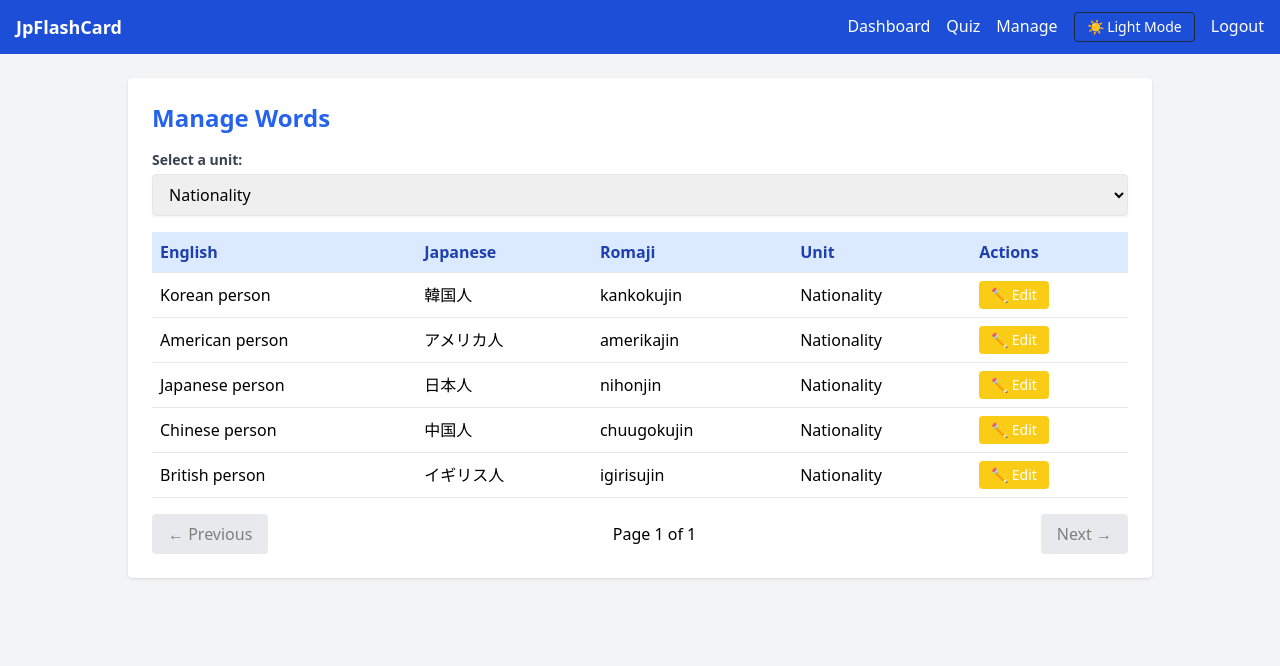
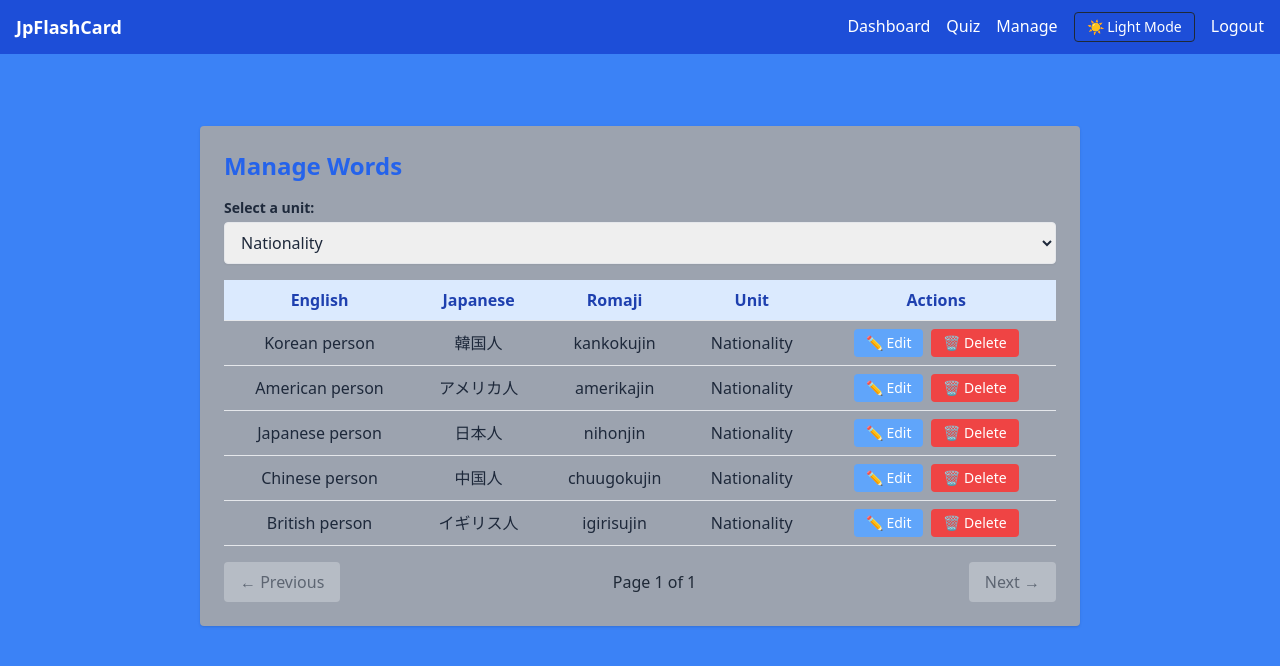
Before and after one commit to J0hn316/JpFlashCardApp, a Vue app: page /manage-words in a window 1280 px wide. Shown: the top 666 px of the page. Built offline with nearby package versions, Linux system fonts and the light colour scheme; sample sign-in values are in the browser's storage.

Commit message:
Refactor layout and components to use GlobalLayout component

```diff
--- a/src/App.vue
+++ b/src/App.vue
@@ -1,14 +1,20 @@
 <template>
-  <div class="min-h-screen bg-white text-black dark:bg-gray-900 dark:text-white transition-colors">
+  <div
+    class="min-h-screen bg-blue-500 text-slate-800 dark:bg-gray-900 dark:text-white transition-colors"
+  >
     <AppNavbar v-if="showNavbar" />
-    <RouterView />
+    <!-- Global Layout Wrapper around RouterView -->
+    <GlobalLayout>
+      <RouterView />
+    </GlobalLayout>
   </div>
 </template>
 
 <script setup>
 import { computed } from 'vue'
 import { useRoute } from 'vue-router'
-import AppNavbar from './components/AppNavbar.vue'
+import AppNavbar from '@/components/AppNavbar.vue'
+import GlobalLayout from '@/layout/GlobalLayout.vue'
 
 const route = useRoute()
 
--- a/src/assets/main.postcss
+++ b/src/assets/main.postcss
@@ -3,12 +3,12 @@
 @tailwind utilities;
 
 html {
-  @apply bg-white text-black;
+  @apply transition-colors duration-300;
   transition:
     background-color 0.3s,
     color 0.3s;
 }
 
-.dark html {
-  @apply bg-gray-900 text-white;
+body {
+  @apply transition-colors duration-300;
 }
--- /dev/null
+++ b/src/layout/GlobalLayout.vue
@@ -0,0 +1,5 @@
+<template>
+  <main class="max-w-5xl mx-auto p-6">
+    <slot />
+  </main>
+</template>
--- a/src/pages/FlashcardQuiz.vue
+++ b/src/pages/FlashcardQuiz.vue
@@ -1,6 +1,7 @@
 <template>
+  <GlobalLayout>
     <div
-    class="p-4 max-w-4xl mx-auto bg-white dark:bg-gray-900 text-black dark:text-white min-h-screen"
+      class="p-4 max-w-4xl mx-auto bg-gray-300 dark:bg-gray-900 text-black dark:text-white min-h-screen"
     >
       <h1 class="text-2xl font-bold mb-4">Flashcard Quiz</h1>
       <UnitSelector />
@@ -12,11 +13,13 @@
         <p class="mt-4 text-gray-600">Please select a unit to start the quiz.</p>
       </div>
     </div>
+  </GlobalLayout>
 </template>
 
 <script setup>
 import { computed } from 'vue'
 import { useStore } from 'vuex'
+import GlobalLayout from '@/layout/GlobalLayout.vue'
 import FlashcardList from '@/components/FlashcardList.vue'
 import UnitSelector from '@/components/UnitSelector.vue'
 
--- a/src/pages/ManageWords.vue
+++ b/src/pages/ManageWords.vue
@@ -1,18 +1,20 @@
 <template>
-  <div class="min-h-screen bg-gray-100 p-6">
-    <div class="max-w-5xl mx-auto bg-white p-6 rounded shadow">
-      <h1 class="text-2xl font-bold text-blue-600 mb-4">Manage Words</h1>
-
+  <GlobalLayout>
+    <div class="min-h-screen p-6 dark:bg-gray-900 transition-colors">
+      <div
+        class="max-w-5xl mx-auto p-6 bg-gray-400 dark:bg-gray-800 rounded shadow transition-colors"
+      >
+        <h1 class="text-2xl font-bold mb-4 text-blue-600 dark:text-blue-300">Manage Words</h1>
         <!-- Unit Selector -->
         <div class="mb-4">
-        <label for="unitSelect" class="block text-sm font-semibold text-gray-700 mb-1">
+          <label for="unitSelect" class="block text-sm font-semibold mb-1 dark:text-white">
             Select a unit:
           </label>
           <select
             id="unitSelect"
             v-model="selectedUnit"
             @change="setUnit"
-          class="w-full border px-3 py-2 rounded shadow-sm"
+            class="w-full border px-3 py-2 rounded shadow-sm dark:bg-gray-700 dark:text-white"
           >
             <option disabled value="">-- Select a unit --</option>
             <option v-for="unit in availableUnits" :key="unit" :value="unit">
@@ -20,46 +22,72 @@
             </option>
           </select>
         </div>
-
+        <!-- Loading Spinner -->
+        <div v-if="isLoading" class="flex justify-center items-center p-4">
+          <div
+            class="w-8 h-8 border-4 border-blue-500 border-t-transparent rounded-full animate-spin"
+          ></div>
+        </div>
         <!-- Words Table -->
-      <table class="w-full text-left border-collapse table-auto">
+        <table class="w-full text-left border-collapse table-auto transition-colors">
           <thead>
-          <tr class="bg-blue-100 text-blue-800">
-            <th class="p-2 border-b">English</th>
-            <th class="p-2 border-b">Japanese</th>
-            <th class="p-2 border-b">Romaji</th>
-            <th class="p-2 border-b">Unit</th>
-            <th class="p-2 border-b">Actions</th>
+            <tr class="bg-blue-100 text-blue-800 dark:bg-gray-700 dark:text-blue-200">
+              <th class="p-2 border-b font-bold text-center">English</th>
+              <th class="p-2 border-b font-bold text-center">Japanese</th>
+              <th class="p-2 border-b font-bold text-center">Romaji</th>
+              <th class="p-2 border-b font-bold text-center">Unit</th>
+              <th class="p-2 border-b font-bold text-center">Actions</th>
             </tr>
           </thead>
-        <tbody>
+          <TransitionGroup name="fade-table" tag="tbody">
             <tr
               v-for="(word, index) in paginatedWords"
               :key="index"
-            class="hover:bg-blue-50 transition"
+              :class="[
+                'hover:bg-blue-50 dark:hover:bg-gray-600',
+                'transition',
+                isRecentlyUpdated(word) ? 'bg-green-100 dark:bg-green-800/60' : '',
+              ]"
             >
-            <td class="p-2 border-b">{{ word.English }}</td>
-            <td class="p-2 border-b">{{ word.JP.Japanese }}</td>
-            <td class="p-2 border-b">{{ word.JP.Romaji }}</td>
-            <td class="p-2 border-b">{{ word.Unit }}</td>
-            <td class="p-2 border-b">
+              <td class="p-2 border-b text-center">{{ word.English }}</td>
+              <td class="p-2 border-b text-center">{{ word.JP.Japanese }}</td>
+              <td class="p-2 border-b text-center">{{ word.JP.Romaji }}</td>
+              <td class="p-2 border-b text-center">{{ word.Unit }}</td>
+              <td class="p-2 border-b text-center">
+                <!-- ✅ Edit Button -->
                 <button
                   @click="editWord(word)"
-                class="text-sm bg-yellow-400 hover:bg-yellow-500 text-white px-3 py-1 rounded"
+                  class="text-sm bg-blue-400 hover:bg-blue-500 text-white px-3 py-1 rounded"
                 >
                   ✏️ Edit
                 </button>
+                <!-- ❌ Delete Button -->
+                <button
+                  @click="deleteWord(word)"
+                  class="text-sm bg-red-500 hover:bg-red-600 text-white px-3 py-1 rounded ml-2"
+                >
+                  🗑️ Delete
+                </button>
+                <!-- ✅ Saved Status -->
+                <Transition name="fade-saved">
+                  <div v-if="isRecentlyUpdated(word)">
+                    <span
+                      class="text-green-600 text-sm font-medium inline-block mt-1 animate-pulse"
+                    >
+                      ✔️ Saved!
+                    </span>
+                  </div>
+                </Transition>
               </td>
             </tr>
-        </tbody>
+          </TransitionGroup>
         </table>
-
         <!-- Pagination Controls -->
-      <div class="mt-4 flex justify-between items-center">
+        <div class="mt-4 flex justify-between items-center text-gray-800 dark:text-white">
           <button
             @click="prevPage"
             :disabled="currentPage === 1"
-          class="bg-gray-300 px-4 py-2 rounded disabled:opacity-50"
+            class="bg-gray-300 px-4 py-2 rounded dark:bg-gray-600 disabled:opacity-50"
           >
             ← Previous
           </button>
@@ -67,61 +95,91 @@
           <button
             @click="nextPage"
             :disabled="currentPage === totalPages"
-          class="bg-gray-300 px-4 py-2 rounded disabled:opacity-50"
+            class="bg-gray-300 px-4 py-2 rounded dark:bg-gray-600 disabled:opacity-50"
           >
             Next →
           </button>
         </div>
-
         <!-- Edit Word Form -->
-      <div v-if="wordBeingEdited" ref="editSection" class="mt-6 p-4 bg-white border rounded shadow">
-        <h3 class="text-lg font-semibold mb-2">Editing Word</h3>
-
+        <Transition name="fade-slide" appear>
+          <div
+            v-if="wordBeingEdited"
+            ref="editSection"
+            class="mt-6 p-4 bg-white border rounded shadow transition dark:bg-gray-700 dark:border-gray-600"
+          >
+            <h3 class="text-lg font-semibold mb-2 dark:text-white">Editing Word</h3>
             <div class="grid gap-4 grid-cols-1 md:grid-cols-2">
               <div>
-            <label class="block text-sm font-medium">English</label>
-            <input v-model="editForm.English" type="text" class="w-full border p-2 rounded" />
+                <label class="block text-sm font-medium dark:text-gray-300">English</label>
+                <input
+                  v-model="editForm.English"
+                  type="text"
+                  class="w-full border p-2 rounded dark:bg-gray-800 dark:text-white"
+                />
+                <p v-if="errors.English" class="text-sm text-red-600 mt-1">{{ errors.English }}</p>
               </div>
               <div>
-            <label class="block text-sm font-medium">Unit</label>
-            <input v-model="editForm.Unit" type="text" class="w-full border p-2 rounded" />
+                <label class="block text-sm font-medium dark:text-gray-300">Unit</label>
+                <input
+                  v-model="editForm.Unit"
+                  type="text"
+                  class="w-full border p-2 rounded dark:bg-gray-800 dark:text-white"
+                />
+                <p v-if="errors.Unit" class="text-sm text-red-600 mt-1">{{ errors.Unit }}</p>
               </div>
               <div>
-            <label class="block text-sm font-medium">Japanese</label>
-            <input v-model="editForm.JP.Japanese" type="text" class="w-full border p-2 rounded" />
+                <label class="block text-sm font-medium dark:text-gray-300">Japanese</label>
+                <input
+                  v-model="editForm.JP.Japanese"
+                  type="text"
+                  class="w-full border p-2 rounded dark:bg-gray-800 dark:text-white"
+                />
+                <p v-if="errors.Japanese" class="text-sm text-red-600 mt-1">
+                  {{ errors.Japanese }}
+                </p>
               </div>
               <div>
-            <label class="block text-sm font-medium">Romaji</label>
-            <input v-model="editForm.JP.Romaji" type="text" class="w-full border p-2 rounded" />
+                <label class="block text-sm font-medium dark:text-gray-300">Romaji</label>
+                <input
+                  v-model="editForm.JP.Romaji"
+                  type="text"
+                  class="w-full border p-2 rounded dark:bg-gray-800 dark:text-white"
+                />
+                <p v-if="errors.Romaji" class="text-sm text-red-600 mt-1">{{ errors.Romaji }}</p>
               </div>
             </div>
-
+            <!-- Buttons -->
             <div class="mt-4 flex gap-2">
               <button
                 @click="saveWord"
-            class="bg-green-500 text-white px-4 py-2 rounded hover:bg-green-600"
+                class="bg-green-500 text-white px-4 py-2 rounded hover:bg-green-600 transition"
               >
                 💾 Save
               </button>
               <button
                 @click="cancelEdit"
-            class="bg-gray-400 text-white px-4 py-2 rounded hover:bg-gray-500"
+                class="bg-gray-400 text-white px-4 py-2 rounded hover:bg-gray-500 transition"
               >
                 ❌ Cancel
               </button>
             </div>
           </div>
+        </Transition>
       </div>
     </div>
+  </GlobalLayout>
 </template>
 
 <script setup>
 import { computed, ref, onMounted, nextTick } from 'vue'
+import { useStore } from 'vuex'
 import { useToast } from 'vue-toastification'
-import { useStore } from 'vuex'
+import GlobalLayout from '@/layout/GlobalLayout.vue'
 
 const store = useStore()
 const toast = useToast()
+const isLoading = ref(false)
+const recentlyUpdated = ref(null)
 
 // Track selected unit from dropdown
 const selectedUnit = ref(null)
@@ -134,8 +192,13 @@ const availableUnits = computed(() => {
 
 // Update selected unit in store
 const setUnit = () => {
+  isLoading.value = true
+  setTimeout(() => {
     store.commit('words/setCurrentUnit', selectedUnit.value)
     currentPage.value = 1 // Reset page to 1, reset pagination on unit change
+    toast.success(`✅ Unit changed to: ${selectedUnit.value}`)
+    isLoading.value = false
+  }, 300)
 }
 
 // Auto-select first unit on mount
@@ -155,6 +218,10 @@ const allWords = computed(() => {
   return store.getters['words/getWordsByUnit'](currentUnit.value)
 })
 
+const isRecentlyUpdated = (word) => {
+  return recentlyUpdated.value === `${word.English}-${word.Unit}`
+}
+
 // Pagination logic
 const currentPage = ref(1)
 const wordsPerPage = 10
@@ -166,11 +233,25 @@ const paginatedWords = computed(() => {
 })
 
 const nextPage = () => {
-  if (currentPage.value < totalPages.value) currentPage.value++
+  if (currentPage.value < totalPages.value) {
+    isLoading.value = true
+    setTimeout(() => {
+      currentPage.value++
+      toast.info(`📄 Page ${currentPage.value} loaded`)
+      isLoading.value = false
+    }, 300)
+  }
 }
 
 const prevPage = () => {
-  if (currentPage.value > 1) currentPage.value--
+  if (currentPage.value > 1) {
+    isLoading.value = true
+    setTimeout(() => {
+      currentPage.value--
+      toast.info(`📄 Page ${currentPage.value} loaded`)
+      isLoading.value = false
+    }, 300)
+  }
 }
 
 // Editing logic
@@ -186,6 +267,19 @@ const editForm = ref({
   },
 })
 
+const errors = ref({})
+
+const validateForm = () => {
+  errors.value = {}
+
+  if (!editForm.value.English.trim()) errors.value.English = 'English word is required'
+  if (!editForm.value.Unit.trim()) errors.value.Unit = 'Unit is required'
+  if (!editForm.value.JP.Japanese.trim()) errors.value.Japanese = 'Japanese word is required'
+  if (!editForm.value.JP.Romaji.trim()) errors.value.Romaji = 'Romaji is required'
+
+  return Object.keys(errors.value).length === 0
+}
+
 const editWord = (word) => {
   wordBeingEdited.value = word
 
@@ -200,17 +294,28 @@ const editWord = (word) => {
   }
   // Wait for DOM to update, then scroll
   nextTick(() => {
-    if (editSection.value) {
     editSection.value?.scrollIntoView({ behavior: 'smooth' })
-    }
   })
 }
 
 const cancelEdit = () => {
   wordBeingEdited.value = null
+  editForm.value = {
+    English: '',
+    Unit: '',
+    JP: {
+      Japanese: '',
+      Romaji: '',
+    },
+  }
 }
 
 const saveWord = () => {
+  if (!validateForm()) {
+    toast.error('Please fix the validation errors before saving.')
+    return
+  }
+
   const updated = {
     originalEnglish: wordBeingEdited.value.English,
     originalUnit: wordBeingEdited.value.Unit,
@@ -218,8 +323,86 @@ const saveWord = () => {
   }
 
   store.commit('words/updateWord', updated)
-  wordBeingEdited.value = null
+
+  recentlyUpdated.value = `${editForm.value.English}-${editForm.value.Unit}`
+
+  setTimeout(() => {
+    recentlyUpdated.value = null
+  }, 3000)
 
   toast.success('Word updated successfully!')
+  wordBeingEdited.value = null
+  errors.value = {}
+}
+
+const deleteWord = (word) => {
+  const confirmDelete = confirm(`Are you sure you want to delete "${word.English}"?`)
+
+  if (confirmDelete) {
+    isLoading.value = true
+    setTimeout(() => {
+      store.commit('words/deleteWord', {
+        English: word.English,
+        Unit: word.Unit,
+      })
+      toast.success(`"${word.English}" was deleted successfully.`)
+      if (
+        wordBeingEdited.value &&
+        wordBeingEdited.value.English === word.English &&
+        wordBeingEdited.value.Unit === word.Unit
+      ) {
+        cancelEdit()
+      }
+      isLoading.value = false
+    }, 300)
+  }
 }
 </script>
+
+<style scoped lang="postcss">
+.fade-slide-enter-active,
+.fade-slide-leave-active {
+  transition:
+    opacity 0.4s ease,
+    transform 0.4s ease;
+}
+.fade-slide-enter-from,
+.fade-slide-leave-to {
+  opacity: 0;
+  transform: translateY(12px);
+}
+.fade-slide-enter-to,
+.fade-slide-leave-from {
+  opacity: 1;
+  transform: translateY(0);
+}
+.fade-table-enter-active,
+.fade-table-leave-active {
+  transition: all 0.35s ease;
+}
+.fade-table-enter-from,
+.fade-table-leave-to {
+  opacity: 0;
+  transform: translateY(8px);
+}
+.fade-table-enter-to,
+.fade-table-leave-from {
+  opacity: 1;
+  transform: translateY(0);
+}
+
+.fade-saved-enter-active,
+.fade-saved-leave-active {
+  transition: opacity 0.3s ease;
+}
+
+.fade-saved-enter-from,
+.fade-saved-leave-to {
+  opacity: 0;
+}
+
+.fade-saved-enter-to,
+.fade-saved-leave-from {
+  opacity: 1;
+}
+</style>
--- a/src/pages/UserLogin.vue
+++ b/src/pages/UserLogin.vue
@@ -1,7 +1,5 @@
 <template>
-  <div
-    class="min-h-screen flex items-center justify-center bg-gray-100 dark:bg-gray-900 transition-colors"
-  >
+  <div class="min-h-screen flex items-center justify-center dark:bg-gray-900 transition-colors">
     <form
       @submit.prevent="handleLogin"
       class="bg-white p-6 rounded shadow-md w-80 dark:bg-gray-800 dark:text-white"
--- a/src/store/words.js
+++ b/src/store/words.js
@@ -34,5 +34,11 @@ export default {
         }
       }
     },
+    deleteWord(state, payload) {
+      const { English, Unit } = payload
+      state.allWords = state.allWords.filter(
+        (word) => word.English !== English.trim() || word.Unit.trim() !== Unit.trim(),
+      )
+    },
   },
 }
```
Also changed, not shown: src/pages/UserDashboard.vue (+12 -15 lines). Lines whose indentation alone changed are shown as unchanged.
